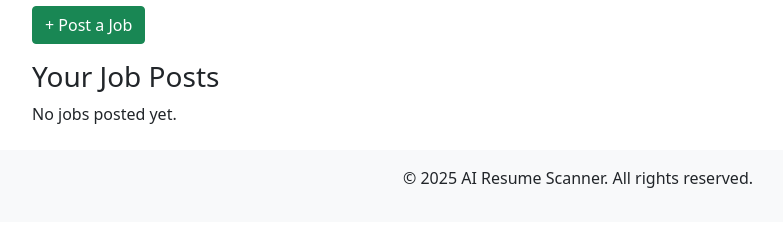
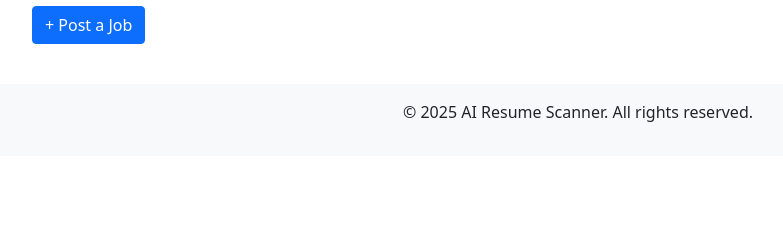
Before and after one commit to nishanlimbuchemjong/AI-Resume-Scanner, a Flask app: page /dashboard in a window 1280 px wide. Shown: the part 120-360 px from the top of the page, without its empty margins (62-845 px from the left). Run offline with Flask 3, Linux system fonts and the light colour scheme; the visitor is signed in with stand-in values (Sample User, id 1); data that the repository does not hold is empty; some libraries are stand-ins or nearby versions.

Commit message:
html page design for job post posted by specific company only

```diff
--- a/templates/company_dashboard.html
+++ b/templates/company_dashboard.html
@@ -2,28 +2,6 @@
 {% block content %}
 <div class="container mt-4">
     <h2>Welcome, {{ company.company_name }}!</h2>
-    <a href="{{ url_for('post_job') }}" class="btn btn-success mb-3">+ Post a Job</a>
-
-    <h3>Your Job Posts</h3>
-    {% if jobs %}
-        <div class="list-group">
-            {% for job in jobs %}
-                <div class="list-group-item">
-                    <h5>{{ job.job_title }}</h5>
-                    <p>{{ job.description }}</p>
-                    <small><strong>Skills Required:</strong> {{ job.skills_required }}</small><br>
-                    <small><strong>Experience:</strong> {{ job.experience_required }}</small><br>
-                    <small><strong>Education:</strong> {{ job.education_required }}</small><br>
-                    <small><strong>Job Type:</strong> {{ job.job_type }}</small><br>
-                    <small><strong>Status:</strong> {{ job.status }}</small><br>
-                    <a href="{{ url_for('view_applicants', job_id=job.job_id) }}" type="submit">View Applicants</a>
-                    <br>
-                    <small class="text-muted">Posted on: {{ job.created_at }}</small>
-                </div>
-            {% endfor %}
-        </div>
-    {% else %}
-        <p>No jobs posted yet.</p>
-    {% endif %}
+    <a href="{{ url_for('post_job') }}" class="btn btn-primary mb-3">+ Post a Job</a><br>
 </div>
 {% endblock %}
```
